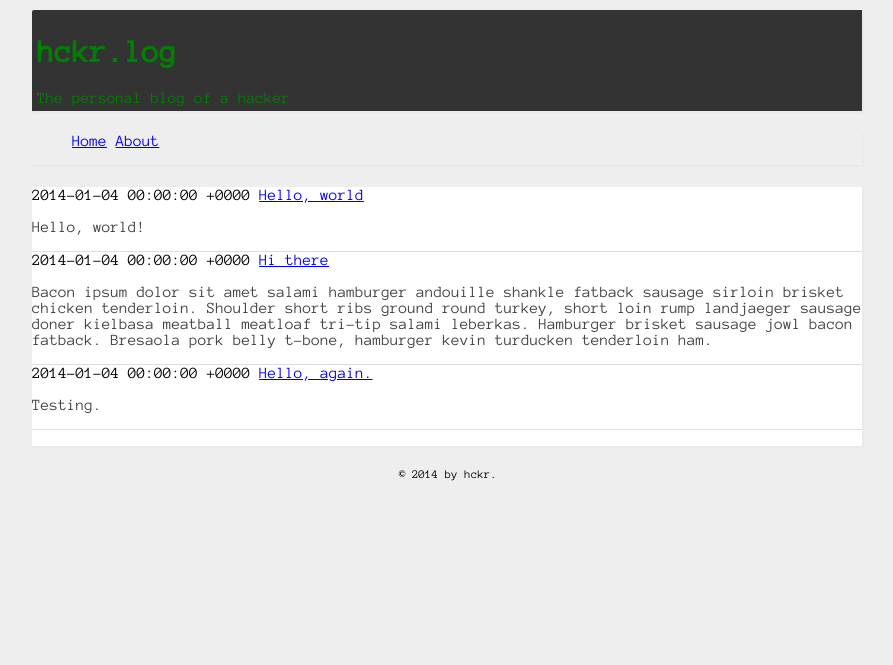
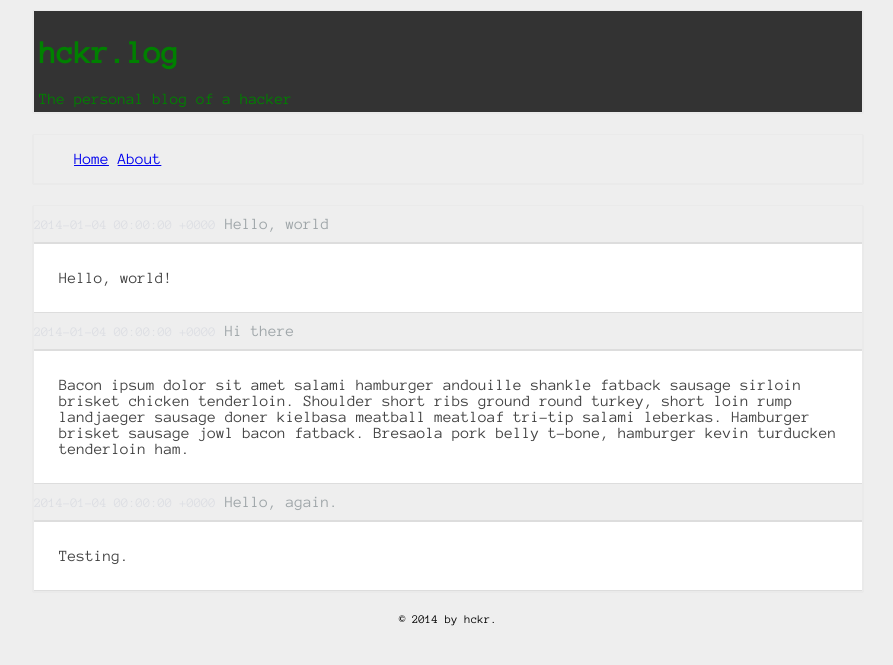
Before and after one commit to bitjockey42/astrohckr.github.io, a Jekyll site: the page built from index.md, in a window 1280 px wide. Shown: the top 665 px of the page, without its empty margins (192-1085 px from the left). Built offline with Jekyll 4.4.1, drawn with Linux system fonts in a browser that asks for light colours.

Commit message:
Added more styling to blog index.

```diff
--- a/_layouts/blog.html
+++ b/_layouts/blog.html
@@ -2,12 +2,19 @@
 layout: default
 ---
 
-<ul class="blog-index">
+<div class="blog-index">
   {% for post in site.posts %}
-    <li class="blog-index-list-item">
-      <time pubdate="pubdate">{{ post.date }}</time>
-      <a href="{{ post.url }}">{{ post.title }}</a>
-      <p>{{ post.excerpt }}</p>
-    </li>
+    <div class="blog-index-row">
+
+      <div class="blog-index-info">
+        <time class="blog-index-date" pubdate="pubdate">{{ post.date }}</time>
+        <a class="blog-index-title" href="{{ post.url }}">{{ post.title }}</a>
+      </div>
+
+      <div class="blog-index-excerpt">
+        <p>{{ post.excerpt }}</p>
+      </div>
+
+    </div>
   {% endfor %}
-</ul>
+</div>
--- a/assets/stylesheets/site.css
+++ b/assets/stylesheets/site.css
@@ -28,14 +28,12 @@ body {
 }
 
 .row {
+    border-top: solid #eaeaea 1px;
     border-bottom: solid #eaeaea 2px;
+    border-left: solid #eaeaea 2px;
     border-right: solid #eaeaea 2px;
     border-radius: 2px;
     margin-bottom: 20px;
-}
-
-.content {
-    background: #fff;
 }
 
 .content p {
@@ -47,8 +45,30 @@ body {
     padding-left: 0;
 }
 
-.blog-index-list-item {
+.blog-index-row {
     border-bottom: #ddd solid 1px;
+}
+
+.blog-index-info {
+    margin: 0;
+    padding: 10px 0px;
+    border-bottom: solid 2px #ddd;
+}
+
+.blog-index-date {
+    color: #DCDEE3;
+    font-size: 10pt;
+}
+
+.blog-index-title {
+    color: #9EA5A8;
+    text-decoration: none;
+}
+
+.blog-index-excerpt {
+    margin: 0;
+    padding: 10px 25px;
+    background: #fff;
 }
 
 .footer {
```
